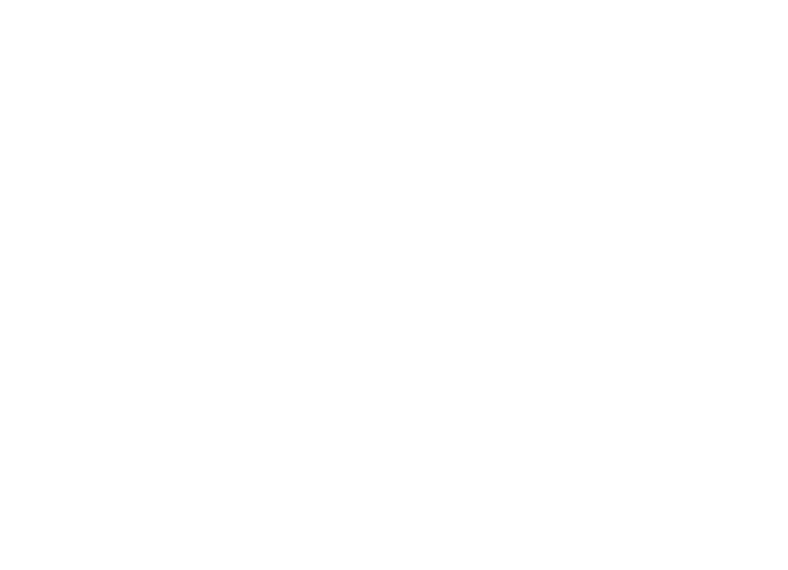
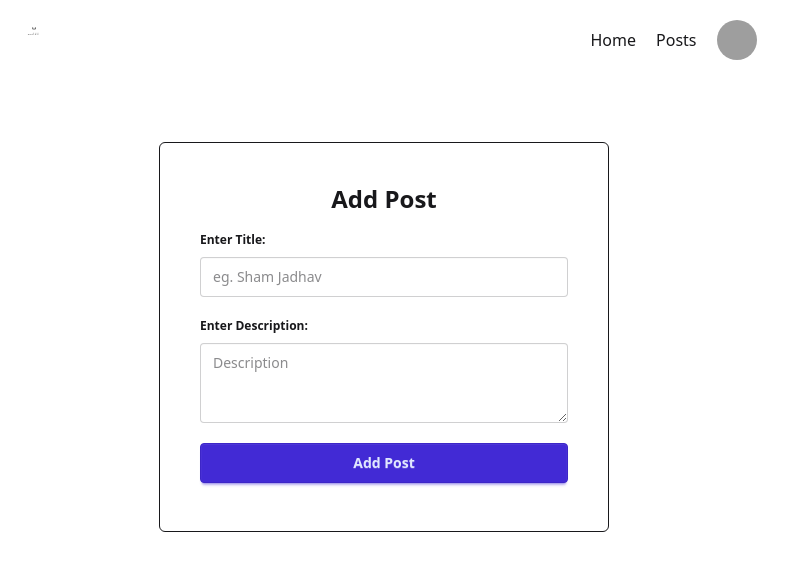
Before and after one commit to aditya-chopde/Department-Project, a React (Vite) app in the folder client/: page /dashboard/add-post in a window 1280 px wide. Before the commit this address had no page. Shown: the top 570 px of the page, without its empty margins (256-1044 px from the left). Built offline with nearby package versions, Linux system fonts and the light colour scheme; grey boxes are pictures that could not be loaded.

Commit message:
added the add postand image pages

```diff
--- a/client/package.json
+++ b/client/package.json
@@ -15,6 +15,8 @@
     "@fontsource/inter": "^5.2.5",
     "@mui/joy": "^5.0.0-beta.51",
     "@tailwindcss/vite": "^4.0.9",
+    "@tiptap/react": "^2.11.5",
+    "@tiptap/starter-kit": "^2.11.5",
     "axios": "^1.8.1",
     "daisyui": "^5.0.0",
     "react": "^19.0.0",
--- a/client/src/App.jsx
+++ b/client/src/App.jsx
@@ -7,6 +7,8 @@
 import AdminDashboard from "./pages/AdminDashboard";
 import AdminLogin from "./components/admin_dashboard/AdminLogin";
 import AdminPastPostsPage from "./pages/AdminPastPostsPage";
+import AddPostPage from "./pages/AddPostPage";
+import AddImagePage from "./pages/AddImagePage";
 
 function App() {
   return (
@@ -20,6 +22,8 @@
 
           {/* User Dashboard Routes  */}
           <Route path="/dashboard" element={<UserDashboard />}/>
+          <Route path="/dashboard/add-post" element={<AddPostPage />}/>
+          <Route path="/dashboard/add-image" element={<AddImagePage />}/>
 
           {/* Admin Dashboard Routes  */}
           <Route path="/adminlogin" element={<AdminLogin />} />
--- /dev/null
+++ b/client/src/components/user_dashboard/AddImage.jsx
@@ -0,0 +1,30 @@
+import React from 'react'
+
+const AddImage = () => {
+  return (
+    <div className="flex flex-col justify-center items-center my-20">
+      <div className="w-[450px] border p-10 rounded-md">
+        <div className="text-center">
+          <h1 className="font-bold text-2xl">Add Image</h1>
+        </div>
+        <div>
+          <form className="">
+            <fieldset className="fieldset my-2">
+              <legend className="fieldset-legend">Enter Title: </legend>
+              <input type="text" className="input w-full" placeholder="eg. Sham Jadhav" />
+            </fieldset>
+            <fieldset className="fieldset my-2">
+              <legend className="fieldset-legend">Upload Image: </legend>
+              <input type="file" className="file-input w-full" />
+            </fieldset>
+            <div>
+                <button className="btn btn-primary w-full my-2">Add Image</button>
+            </div>
+          </form>
+        </div>
+      </div>
+    </div>
+  )
+}
+
+export default AddImage
--- /dev/null
+++ b/client/src/components/user_dashboard/AddPost.jsx
@@ -0,0 +1,30 @@
+import React from 'react'
+
+const AddPost = () => {
+  return (
+    <div className="flex flex-col justify-center items-center my-20">
+      <div className="w-[450px] border p-10 rounded-md">
+        <div className="text-center">
+          <h1 className="font-bold text-2xl">Add Post</h1>
+        </div>
+        <div>
+          <form className="">
+            <fieldset className="fieldset my-2">
+              <legend className="fieldset-legend">Enter Title: </legend>
+              <input type="text" className="input w-full" placeholder="eg. Sham Jadhav" />
+            </fieldset>
+            <fieldset className="fieldset my-2">
+              <legend className="fieldset-legend">Enter Description: </legend>
+              <textarea className="textarea w-full" placeholder="Description"></textarea>
+            </fieldset>
+            <div>
+                <button className="btn btn-primary w-full my-2">Add Post</button>
+            </div>
+          </form>
+        </div>
+      </div>
+    </div>
+  )
+}
+
+export default AddPost
--- a/client/src/components/user_dashboard/Posts.jsx
+++ b/client/src/components/user_dashboard/Posts.jsx
@@ -3,8 +3,9 @@
 const Posts = () => {
   return (
     <div className='text-center my-10'>
-        <div>
-            <button className='btn btn-primary my-2'>Create Post</button>
+        <div className='flex flex-row gap-3 justify-center items-center my-5'>
+            <button className='btn btn-primary my-2'>Add Post</button>
+            <button className='btn btn-primary my-2'>Add Image</button>
         </div>
       No current Posts
     </div>
--- /dev/null
+++ b/client/src/pages/AddImagePage.jsx
@@ -0,0 +1,14 @@
+import React from 'react'
+import Navbar from '../components/user_dashboard/Navbar'
+import AddImage from '../components/user_dashboard/AddImage'
+
+const AddImagePage = () => {
+  return (
+    <div>
+      <Navbar/>
+      <AddImage/>
+    </div>
+  )
+}
+
+export default AddImagePage
--- /dev/null
+++ b/client/src/pages/AddPostPage.jsx
@@ -0,0 +1,14 @@
+import React from 'react'
+import Navbar from "../components/user_dashboard/Navbar"
+import AddPost from '../components/user_dashboard/AddPost'
+
+const AddPostPage = () => {
+  return (
+    <div>
+      <Navbar/>
+      <AddPost/>
+    </div>
+  )
+}
+
+export default AddPostPage
```
Also changed, not shown: 1 other file (tests, documents, lock files or other folders).
